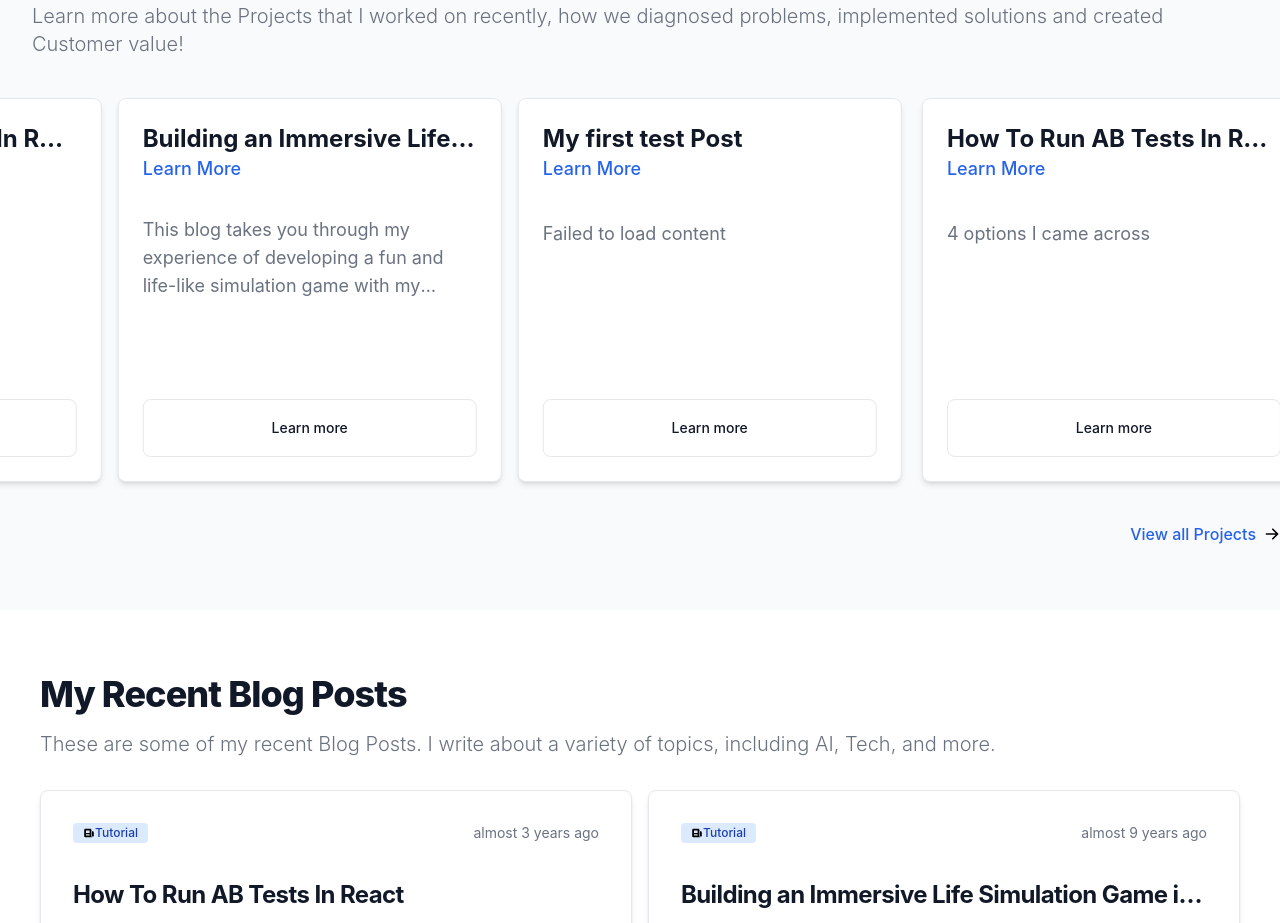
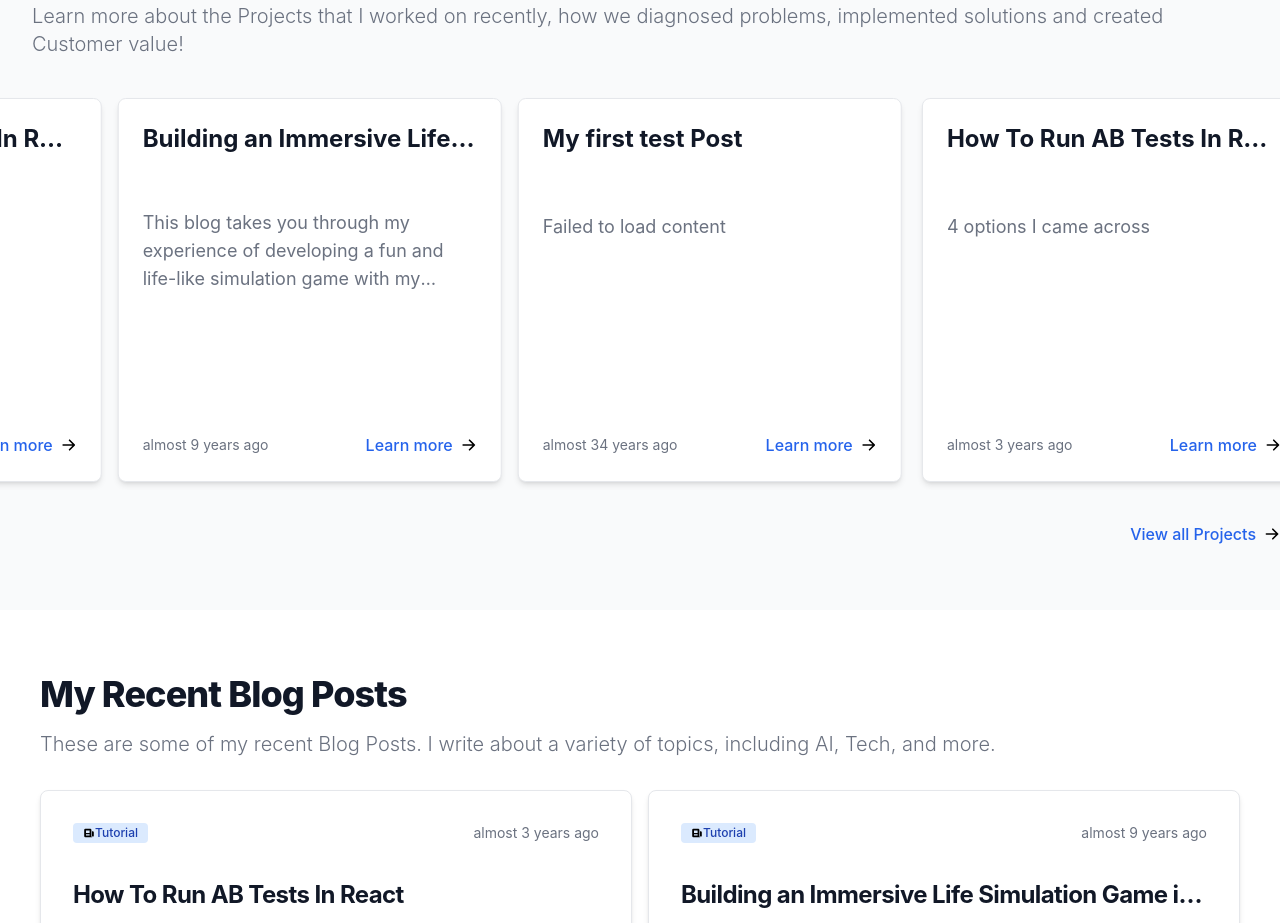
Before and after one commit to TomSeestern/TomSeestern.github.io, a Next.js app: page / in a window 1280 px wide. Shown: the part 780-1703 px from the top of the page. Built offline with nearby package versions, Linux system fonts and the light colour scheme.

Commit message:
Add Project Date to ProjectTeaser Component to display time since project

```diff
--- a/app/page.tsx
+++ b/app/page.tsx
@@ -134,6 +134,7 @@ export default function Web() {
                   ctaLink={article.fullArticleLink}
                   buttonText={"Learn more"}
                   buttonLink={article.fullArticleLink}
+                  projectDate={article.articleDate}
                 />
               </div>
             ))}
@@ -152,6 +153,7 @@ export default function Web() {
                   ctaLink={article.fullArticleLink}
                   buttonText={"Learn more"}
                   buttonLink={article.fullArticleLink}
+                  projectDate={article.articleDate}
                 />
               </div>
             ))}
--- a/app/projects/page.tsx
+++ b/app/projects/page.tsx
@@ -81,7 +81,7 @@ function Articles() {
 
       <section className="bg-white antialiased dark:bg-gray-900">
         {/* Grid of 3x3 cards, 1 collum on mobile*/}
-        <div className="grid grid-cols-1 gap-4 sm:grid-cols-2 lg:grid-cols-3">
+        <div className="grid grid-cols-1 gap-4 sm:grid-cols-2">
           {articles.map((article) => (
             <ProjectTeaser
               key={article.id}
@@ -93,6 +93,7 @@ function Articles() {
               ctaLink={article.fullArticleLink}
               buttonText={"Learn more"}
               buttonLink={article.fullArticleLink}
+              projectDate={article.articleDate}
             />
           ))}
         </div>
--- a/components/ProjectTeaser/ProjectTeaser.tsx
+++ b/components/ProjectTeaser/ProjectTeaser.tsx
@@ -1,7 +1,10 @@
-import {Button, Card, Tooltip} from "flowbite-react"
+import {Card, Tooltip} from "flowbite-react"
 import React from "react"
 import fs from "fs"
 import path from "path"
+import {formatDistanceToNow} from "date-fns"
+import Image from "next/image"
+import Link from "next/link"
 
 /**
  * Interface for the ProjectTeaser props
@@ -14,6 +17,7 @@ import path from "path"
  * @property {string} ctaLink - The URL for the CTA
  * @property {string} buttonText - The text for the button
  * @property {string} buttonLink - The URL for the button
+ * @property {Date} projectDate - The date of the project, only Year should be used others might be inaccurate
  */
 export interface ProjectProps {
   imageUrl: string
@@ -24,6 +28,7 @@ export interface ProjectProps {
   ctaLink: string
   buttonText: string
   buttonLink: string
+  projectDate: Date
 }
 
 const ProjectTeaser: React.FC<ProjectProps> = ({
@@ -35,6 +40,7 @@ const ProjectTeaser: React.FC<ProjectProps> = ({
   ctaLink,
   buttonText,
   buttonLink,
+  projectDate,
 }) => {
   // Check if we have the icons for the technologies, if not, use a placeholder
   technologies = technologies.map((tech) => {
@@ -52,17 +58,9 @@ const ProjectTeaser: React.FC<ProjectProps> = ({
 
   return (
     <Card className="h-full w-full">
-      <div className="flex h-full flex-col justify-between">
+      <div className="flex h-full flex-col justify-between gap-4">
         <div className="">
           <h3 className="truncate text-2xl font-bold text-gray-900 dark:text-white">{title}</h3>
-          <a
-            href={ctaLink}
-            title={ctaText}
-            className="inline-flex items-center text-lg font-medium text-primary-600 hover:underline dark:text-primary-500"
-          >
-            {ctaText}
-            {/* Todo: Add Link Icon */}
-          </a>
         </div>
         {/* Using min-h-[4.5rem] here to force the component to keep 3 Lines of space even is text is not long enough */}
         <p className="line-clamp-3 min-h-[4.5rem] text-lg font-normal text-gray-500 dark:text-gray-400">
@@ -82,12 +80,22 @@ const ProjectTeaser: React.FC<ProjectProps> = ({
             </div>
           ))}
         </div>
-        <Button
-          href={buttonLink}
-          className="inline-flex shrink-0 items-center justify-center rounded-lg border border-gray-200 bg-white px-5 py-2.5 text-center text-sm font-medium text-gray-900 hover:bg-gray-100 hover:text-primary-700 focus:z-10 focus:outline-none focus:ring-4 focus:ring-gray-200 dark:border-gray-600 dark:bg-gray-800 dark:text-gray-400 dark:hover:bg-gray-700 dark:hover:text-white dark:focus:ring-gray-700"
-        >
-          {buttonText}
-        </Button>
+        <div className="flex items-center justify-between">
+          <span className=" text-sm text-gray-500 ">{formatDistanceToNow(projectDate, { addSuffix: true })}</span>
+          <Link
+            href={ctaLink}
+            className="inline-flex items-center font-medium text-primary-600 hover:underline dark:text-primary-500"
+          >
+            Learn more
+            <Image
+              className={"ml-2 h-4 w-4"}
+              src={"/icon/arrow-right.svg"}
+              alt="Arrow right Icon"
+              width={32}
+              height={32}
+            />
+          </Link>
+        </div>
       </div>
     </Card>
   )
```
